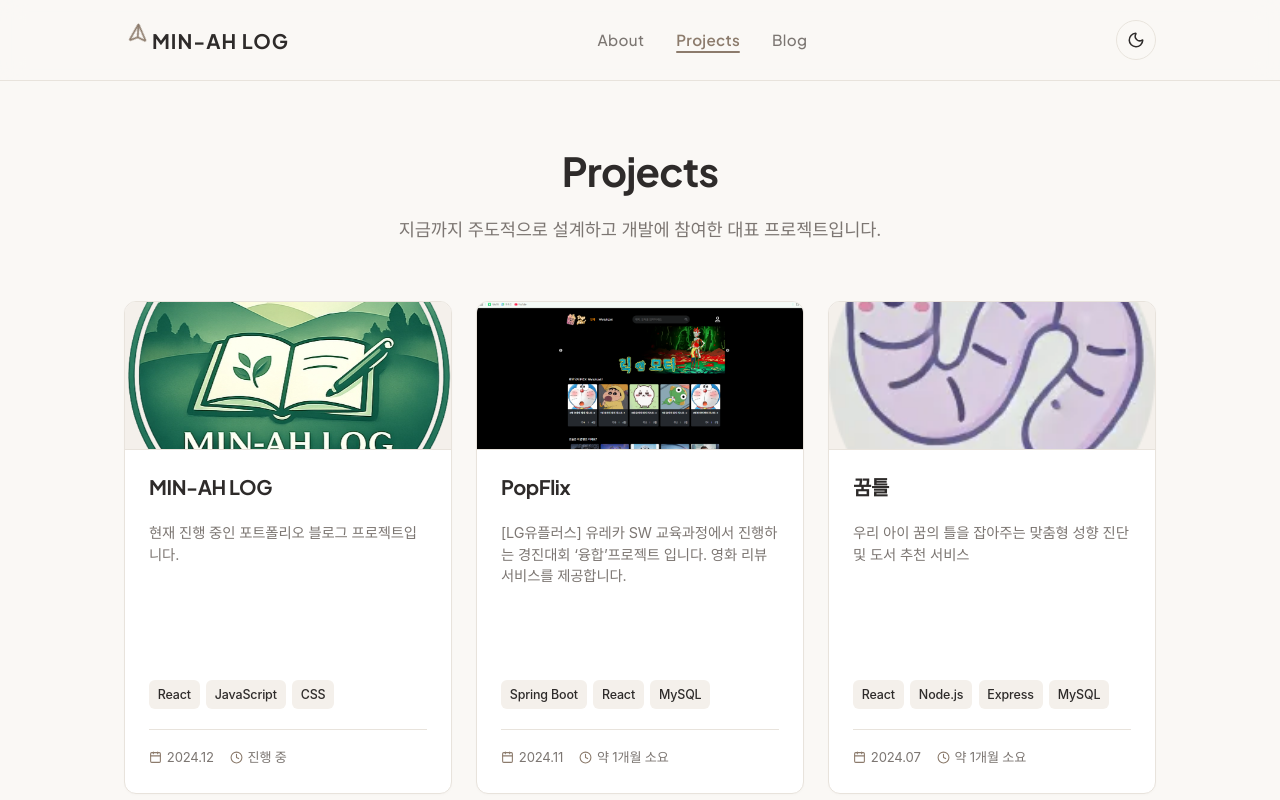
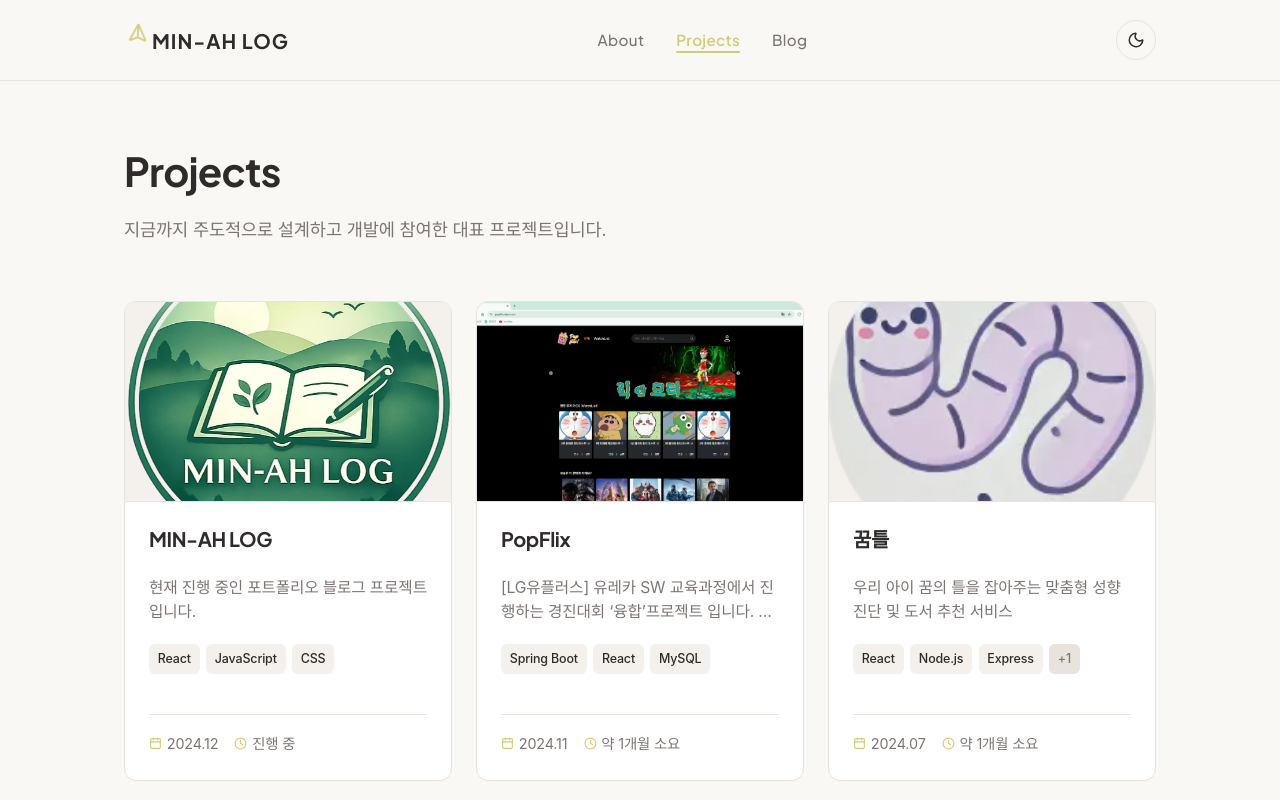
Before and after one commit to 01MINAH/minah-log-frontend, a React (Create React App) app: page /projects in a window 1280 px wide. Shown: the top 800 px of the page. Built offline with nearby package versions, Linux system fonts and the light colour scheme; a web font is replaced by a local one.

Commit message:
feat: 프로젝트 페이지 구조 재정렬

```diff
--- a/src/pages/Projects.jsx
+++ b/src/pages/Projects.jsx
@@ -42,16 +42,26 @@ const Projects = () => {
                   />
                 </div>
                 <div className="project-card-content" style={{ display: 'flex', flexDirection: 'column', height: '100%', padding: '1.5rem' }}>
-                  <h3 className="project-card-title" style={{ fontSize: '1.25rem', fontWeight: '800', marginBottom: '0.5rem', color: 'var(--text-color)' }}>
+                  <h3 className="project-card-title" style={{ fontSize: '1.25rem', fontWeight: '800', marginBottom: '0.5rem' }}>
                     {project.title}
                   </h3>
-                  <p className="project-card-description" style={{ fontSize: '0.9rem', color: 'var(--text-muted)', marginBottom: '1.25rem', lineHeight: '1.5' }}>
+                  <p className="project-card-description" style={{
+                    fontSize: '0.98rem',
+                    color: 'var(--text-muted)',
+                    marginBottom: '1.25rem',
+                    lineHeight: '1.5',
+                    display: '-webkit-box',
+                    WebkitLineClamp: '2',
+                    WebkitBoxOrient: 'vertical',
+                    overflow: 'hidden',
+                    height: '3rem' // 2 lines * 1.5 line-height = 3rem to keep uniform height
+                  }}>
                     {project.description}
                   </p>
 
                   {project.techStack && project.techStack.length > 0 && (
                     <div className="project-card-tags" style={{ display: 'flex', flexWrap: 'wrap', gap: '0.4rem', marginBottom: '1.25rem' }}>
-                      {project.techStack.slice(0, 4).map((tech, idx) => (
+                      {project.techStack.slice(0, 3).map((tech, idx) => (
                         <span key={idx} className="project-card-tag" style={{
                           backgroundColor: 'var(--primary-light)',
                           color: 'var(--text-color)',
@@ -61,7 +71,7 @@ const Projects = () => {
                           fontWeight: '500'
                         }}>{tech}</span>
                       ))}
-                      {project.techStack.length > 4 && (
+                      {project.techStack.length > 3 && (
                         <span className="project-card-tag project-card-tag-more" style={{
                           backgroundColor: 'var(--border-color)',
                           color: 'var(--text-muted)',
@@ -69,7 +79,7 @@ const Projects = () => {
                           borderRadius: '6px',
                           fontSize: '0.78rem',
                           fontWeight: '500'
-                        }}>+{project.techStack.length - 4}</span>
+                        }}>+{project.techStack.length - 3}</span>
                       )}
                     </div>
                   )}
@@ -78,11 +88,11 @@ const Projects = () => {
                   <div style={{
                     borderTop: '1px solid var(--border-color)',
                     paddingTop: '1rem',
-                    marginTop: 'auto',
+                    marginTop: '1.25rem',
                     display: 'flex',
                     alignItems: 'center',
                     gap: '1rem',
-                    fontSize: '0.82rem',
+                    fontSize: '0.9rem',
                     color: 'var(--text-muted)'
                   }}>
                     <div style={{ display: 'flex', alignItems: 'center', gap: '0.3rem' }}>
--- a/src/styles/theme.css
+++ b/src/styles/theme.css
@@ -16,7 +16,7 @@
   /* Warm charcoal */
   --text-muted: #7C7672;
   /* Muted taupe-grey */
-  --primary-color: #8C7B6C;
+  --primary-color: #d1cb7c;
   /* Warm taupe primary */
   --primary-light: #F4F0EB;
   /* Light warm cream */
@@ -130,14 +130,14 @@ nav a {
   font-size: 2.5rem;
   font-weight: 800;
   margin-bottom: 0.5rem;
-  text-align: center;
+  text-align: left;
   color: var(--text-color);
 }
 
 .page-subtitle {
   font-size: 1.1rem;
   color: var(--text-muted);
-  text-align: center;
+  text-align: left;
   margin-bottom: 3.5rem;
 }
 
@@ -676,6 +676,7 @@ footer p {
   grid-template-columns: repeat(3, 1fr);
   gap: 1.5rem;
   margin-top: 2rem;
+  align-items: start;
 }
 
 .project-card {
@@ -687,7 +688,7 @@ footer p {
   display: flex;
   flex-direction: column;
   transition: all 0.3s cubic-bezier(0.16, 1, 0.3, 1);
-  height: 100%;
+  height: auto;
 }
 
 .project-card:hover {
@@ -699,7 +700,7 @@ footer p {
 .project-card-image-wrapper {
   position: relative;
   width: 100%;
-  height: 220px;
+  height: 200px;
   overflow: hidden;
   background-color: var(--primary-light);
   border-bottom: 1px solid var(--border-color);
@@ -728,6 +729,11 @@ footer p {
   font-weight: 700;
   margin-bottom: 0.5rem;
   color: var(--text-color);
+  transition: color 0.2s ease;
+}
+
+.project-card:hover .project-card-title {
+  color: var(--primary-color);
 }
 
 .project-card-period {
@@ -1105,7 +1111,9 @@ footer p {
     position: static;
     margin-bottom: 2rem;
   }
-
+}
+
+@media (max-width: 840px) {
   .projects-grid {
     grid-template-columns: repeat(2, 1fr);
     gap: 1.25rem;
@@ -1338,11 +1346,12 @@ footer p {
   color: #ffffff;
   border: 1.5px solid #1a1a1a;
 }
+
 .about-btn-dark:hover {
   background-color: #333;
   border-color: #333;
   transform: translateY(-2px);
-  box-shadow: 0 4px 12px rgba(0,0,0,0.2);
+  box-shadow: 0 4px 12px rgba(0, 0, 0, 0.2);
 }
 
 /* 아웃라인 — Email */
@@ -1351,11 +1360,12 @@ footer p {
   color: var(--text-color);
   border: 1.5px solid var(--border-color);
 }
+
 .about-btn-outline:hover {
   background-color: var(--primary-light);
   border-color: var(--primary-color);
   transform: translateY(-2px);
-  box-shadow: 0 4px 12px rgba(140,123,108,0.1);
+  box-shadow: 0 4px 12px rgba(140, 123, 108, 0.1);
 }
 
 /* 프라이머리 — Velog */
@@ -1364,11 +1374,12 @@ footer p {
   color: #ffffff;
   border: 1.5px solid #4a9eff;
 }
+
 .about-btn-primary:hover {
   background-color: #2e87ee;
   border-color: #2e87ee;
   transform: translateY(-2px);
-  box-shadow: 0 4px 12px rgba(74,158,255,0.3);
+  box-shadow: 0 4px 12px rgba(74, 158, 255, 0.3);
 }
 
 /* 다크 모드 적응 */
@@ -1377,10 +1388,12 @@ footer p {
   color: #1a1a1a;
   border-color: #f0ebe4;
 }
+
 .dark .about-btn-dark:hover {
   background-color: #ffffff;
   border-color: #ffffff;
 }
+
 .dark .about-btn-dark img {
   filter: none !important;
 }
```
